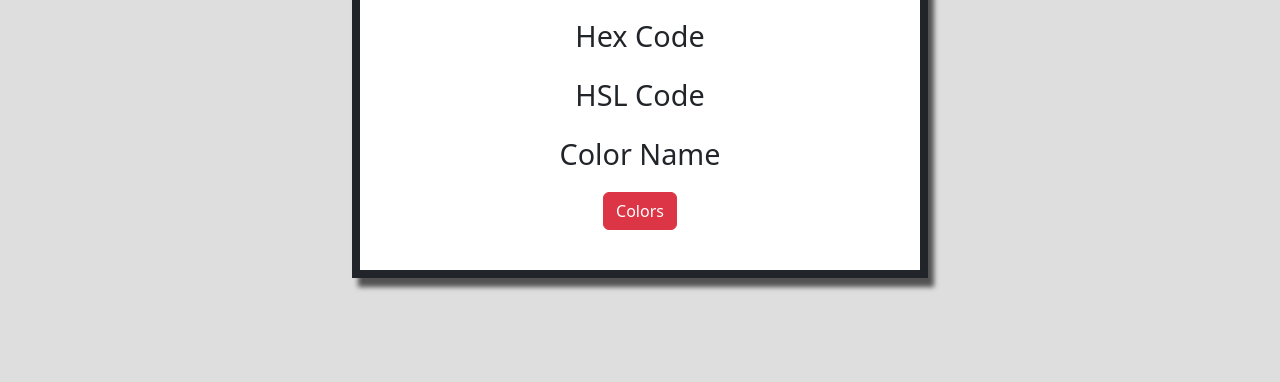
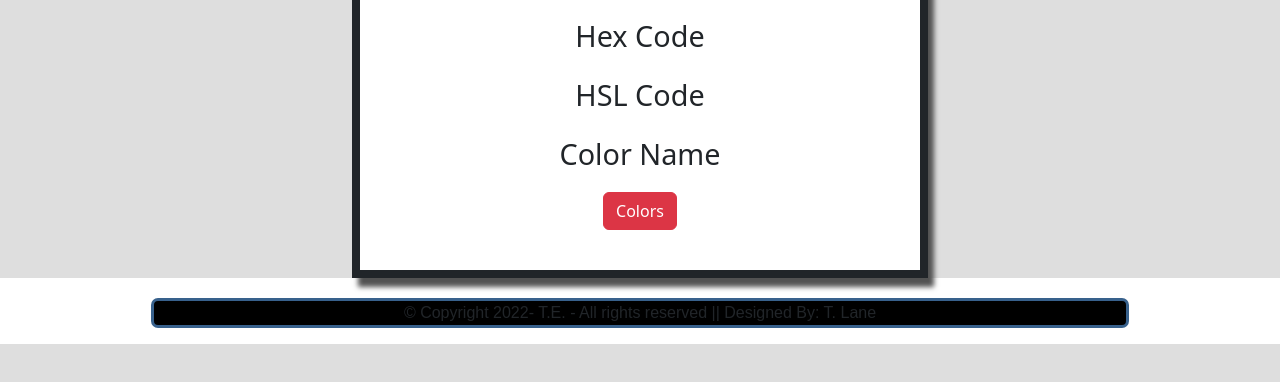
Before and after one commit to HollywoodOKC/randoColor_app, a plain HTML site: page index.html in a window 1280 px wide. Shown: the part 314-696 px from the top of the page. Drawn offline with nearby package versions, Linux system fonts and the light colour scheme; a web font is replaced by a local one.

Commit message:
feat: Added footer

```diff
--- /dev/null
+++ b/footer.css
@@ -0,0 +1,19 @@
+@font-face {
+  font-family: Nabla;
+  src: url("../fonts/Nabla-Regular-VariableFont_EDP.ttf");
+  font-weight: normal;
+}
+
+#footer {
+  display: block;
+  margin-left: auto;
+  margin-right: auto;
+  margin-top: 20px;
+  text-align: center;
+  width: 75%;
+  font-size: 1rem;
+  font-family: "Nabla", sans-serif;
+  border: 3px solid hsl(210.7, 42.9%, 38.4%);
+  border-radius: 7px;
+  background-color: hsl(0, 0%, 0%);
+}
--- a/index.html
+++ b/index.html
@@ -18,6 +18,7 @@
     <meta property="og:image:width" content='980'>
     <meta property="og:image:height" content='906'>
     <link rel="stylesheet" href="style.css">
+    <link rel="stylesheet" href="footer.css">
     <link rel="stylesheet" href="https://cdnjs.cloudflare.com/ajax/libs/bootstrap/5.3.3/css/bootstrap.min.css"
         integrity="sha512-jnSuA4Ss2PkkikSOLtYs8BlYIeeIK1h99ty4YfvRPAlzr377vr3CXDb7sb7eEEBYjDtcYj+AjBH3FLv5uSJuXg=="
         crossorigin="anonymous" referrerpolicy="no-referrer" />
@@ -40,6 +41,12 @@
             <p id="time"></p>
         </div>
     </main>
+    <footer>
+        <div class="row">
+            <p id="footer">© Copyright 2022-<span id="year"></span> T.E. - All rights reserved || Designed By: T. Lane
+            </p>
+        </div>
+    </footer>
     <script src="https://unpkg.com/axios/dist/axios.min.js"></script>
     <script type="text/javascript" src="main.js"></script>
 </body>
```
